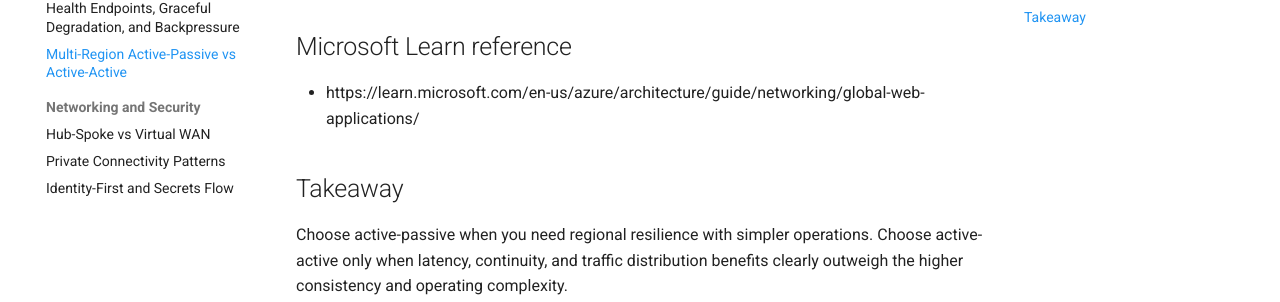
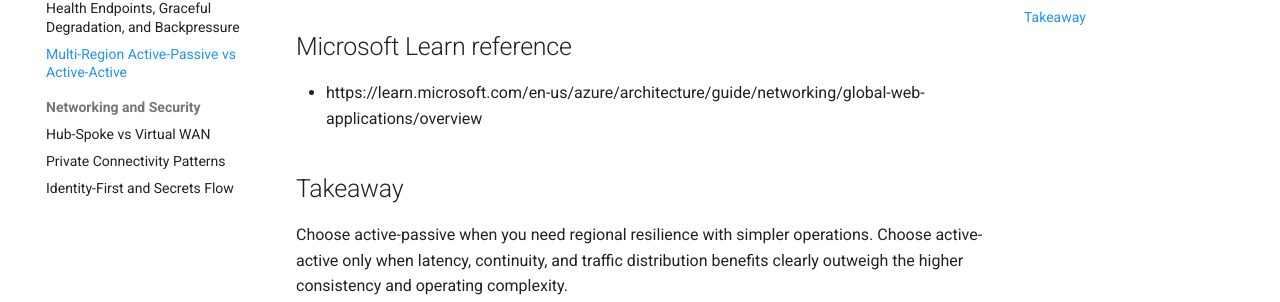
Before and after one commit to yeongseon/azure-architecture-practical-guide, an MkDocs documentation site: the page built from docs/patterns/resilience/multi-region-active-passive-vs-active-active.md, in a window 1280 px wide and 900 px high, scrolled down 2799 px. Shown: the part 513-815 px from the top of the window. Built offline with MkDocs 1.6.1 and Material for MkDocs 9.7.7, drawn with Linux system fonts in a browser that asks for light colours; comment, search, counter and statistics services are not loaded; some of the changed lines change nothing that is shown.

Commit message:
fix: correct 3 broken MS Learn URLs in landing-zone, networking, multi-region docs
- landing-zones-basics: design-area/ → design-areas
- baseline: design-area/ → design-areas
- governance-and-network-topology: remove trailing slash from design-area URL
- network-topology-basics: networking/guide/ → specific page
- multi-region: global-web-applications/ → global-web-applications/overview
All validations pass, mkdocs build --strict passes.

```diff
--- a/docs/patterns/resilience/multi-region-active-passive-vs-active-active.md
+++ b/docs/patterns/resilience/multi-region-active-passive-vs-active-active.md
@@ -4,7 +4,7 @@ content_sources:
     - id: multi-region-mode-comparison
       type: flowchart
       source: mslearn-adapted
-      mslearn_url: https://learn.microsoft.com/en-us/azure/architecture/guide/networking/global-web-applications/
+      mslearn_url: https://learn.microsoft.com/en-us/azure/architecture/guide/networking/global-web-applications/overview
 ---
 # Multi-Region Active-Passive vs Active-Active
 
@@ -107,7 +107,7 @@ flowchart LR
 
 ## Microsoft Learn reference
 
-- https://learn.microsoft.com/en-us/azure/architecture/guide/networking/global-web-applications/
+- https://learn.microsoft.com/en-us/azure/architecture/guide/networking/global-web-applications/overview
 
 ## Takeaway
 
--- a/docs/platform/landing-zones-basics.md
+++ b/docs/platform/landing-zones-basics.md
@@ -7,7 +7,7 @@ content_sources:
       justification: "Synthesized from Azure Landing Zone conceptual architecture and Cloud Adoption Framework guidance."
       based_on:
         - https://learn.microsoft.com/en-us/azure/cloud-adoption-framework/ready/landing-zone/
-        - https://learn.microsoft.com/en-us/azure/cloud-adoption-framework/ready/landing-zone/design-area/
+        - https://learn.microsoft.com/en-us/azure/cloud-adoption-framework/ready/landing-zone/design-areas
 ---
 # Landing Zones Basics
 
@@ -89,7 +89,7 @@ flowchart TD
 ## Microsoft Learn anchors
 
 - [Cloud Adoption Framework landing zones](https://learn.microsoft.com/en-us/azure/cloud-adoption-framework/ready/landing-zone/)
-- [Landing zone design areas](https://learn.microsoft.com/en-us/azure/cloud-adoption-framework/ready/landing-zone/design-area/)
+- [Landing zone design areas](https://learn.microsoft.com/en-us/azure/cloud-adoption-framework/ready/landing-zone/design-areas)
 - [Enterprise-scale landing zone architecture](https://learn.microsoft.com/en-us/azure/cloud-adoption-framework/ready/landing-zone/design-area/azure-landing-zone)
 
 ## Takeaway
--- a/docs/platform/network-topology-basics.md
+++ b/docs/platform/network-topology-basics.md
@@ -6,7 +6,7 @@ content_sources:
       source: self-generated
       justification: "Synthesized from Azure networking architecture guidance, hub-spoke patterns, Virtual WAN, private endpoint, service endpoint, and DNS guidance."
       based_on:
-        - https://learn.microsoft.com/en-us/azure/architecture/networking/guide/
+        - https://learn.microsoft.com/en-us/azure/architecture/networking/guide/private-link-hub-spoke-network
         - https://learn.microsoft.com/en-us/azure/architecture/reference-architectures/hybrid-networking/hub-spoke
         - https://learn.microsoft.com/en-us/azure/virtual-wan/virtual-wan-about
         - https://learn.microsoft.com/en-us/azure/private-link/private-endpoint-overview
--- a/docs/workload-guides/landing-zone-shared-services/baseline.md
+++ b/docs/workload-guides/landing-zone-shared-services/baseline.md
@@ -98,5 +98,5 @@ Baseline landing zones should be opinionated enough to prevent drift but modular
 ## Microsoft Learn references
 
 - [Cloud Adoption Framework landing zones](https://learn.microsoft.com/en-us/azure/cloud-adoption-framework/ready/landing-zone/)
-- [Azure landing zone conceptual architecture](https://learn.microsoft.com/en-us/azure/cloud-adoption-framework/ready/landing-zone/design-area/)
+- [Azure landing zone conceptual architecture](https://learn.microsoft.com/en-us/azure/cloud-adoption-framework/ready/landing-zone/design-areas)
 - [Azure best practices and recommendations](https://learn.microsoft.com/en-us/azure/cloud-adoption-framework/ready/azure-best-practices/)
--- a/docs/workload-guides/landing-zone-shared-services/governance-and-network-topology.md
+++ b/docs/workload-guides/landing-zone-shared-services/governance-and-network-topology.md
@@ -7,7 +7,7 @@ content_sources:
       justification: "Shows governance and connectivity topology for landing zones and shared services."
       based_on:
         - https://learn.microsoft.com/en-us/azure/cloud-adoption-framework/ready/azure-best-practices/
-        - https://learn.microsoft.com/en-us/azure/cloud-adoption-framework/ready/landing-zone/design-area/network-topology-and-connectivity/
+        - https://learn.microsoft.com/en-us/azure/cloud-adoption-framework/ready/landing-zone/design-area/network-topology-and-connectivity
 ---
 # Landing Zone and Shared Services Governance and Network Topology
 
@@ -97,5 +97,5 @@ It also clarifies shared accountability. [Correlated]
 ## Microsoft Learn references
 
 - [Azure best practices and recommendations](https://learn.microsoft.com/en-us/azure/cloud-adoption-framework/ready/azure-best-practices/)
-- [Network topology and connectivity design area](https://learn.microsoft.com/en-us/azure/cloud-adoption-framework/ready/landing-zone/design-area/network-topology-and-connectivity/)
+- [Network topology and connectivity design area](https://learn.microsoft.com/en-us/azure/cloud-adoption-framework/ready/landing-zone/design-area/network-topology-and-connectivity)
 - [Azure Firewall architecture guidance](https://learn.microsoft.com/en-us/azure/architecture/networking/guide/azure-firewall)
```
